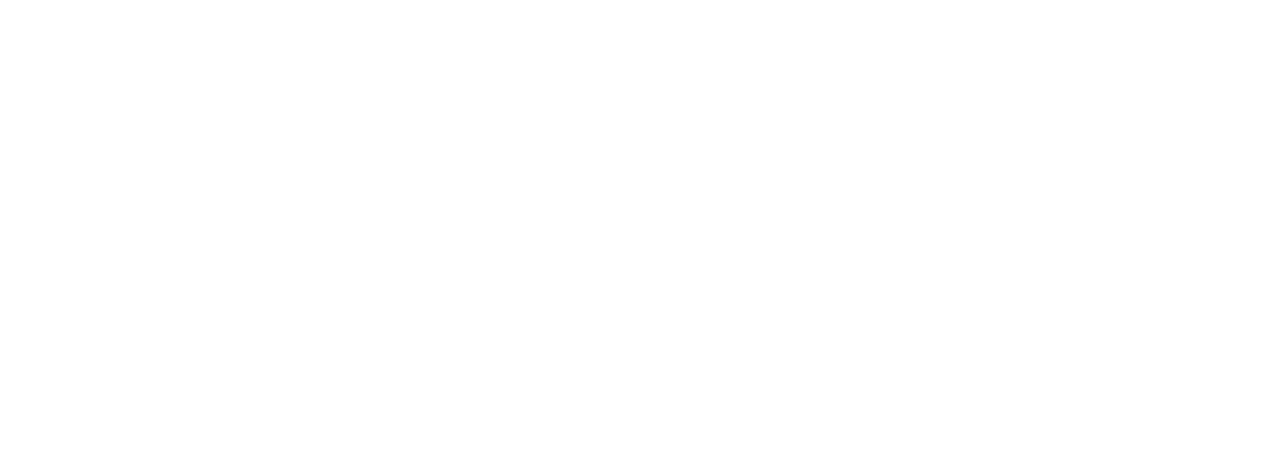
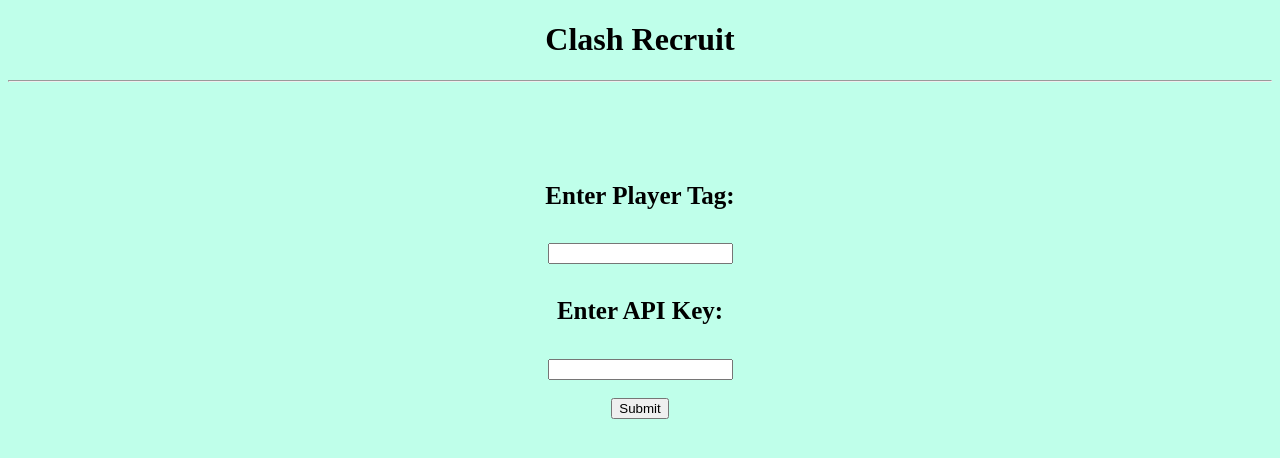
Before and after one commit to arkaazattar/ClashRecruiter, a plain HTML site: page front/index.html in a window 1280 px wide. Drawn offline with Linux system fonts and the light colour scheme.

Commit message:
working on flask setup and working on connecting front

```diff
--- a/front/index.html
+++ b/front/index.html
@@ -3,3 +3,28 @@
     <title> ClashRecruit </title>
 
 </head>
+
+<body style="background-color: rgb(191, 255, 234);" >
+
+    <h1 style="text-align: center;"> Clash Recruit <h1>
+    <hr>
+
+    <h4 style="text-align: center; margin-top: 100px; font-size: 25px;">Enter Player Tag:</h4>
+        <form style="text-align: center;">
+        <input>
+        </input id ="playerTag">
+
+
+         <h4 style="font-size: 25px;">Enter API Key:</h4>
+
+        <input id ="apiToken">
+        </input>
+        <br>
+        <br>
+    <input type="submit" value="Submit">
+    </form>
+
+</body>
+<script>
+
+</script>
```
Also changed, not shown: 1 other file.
